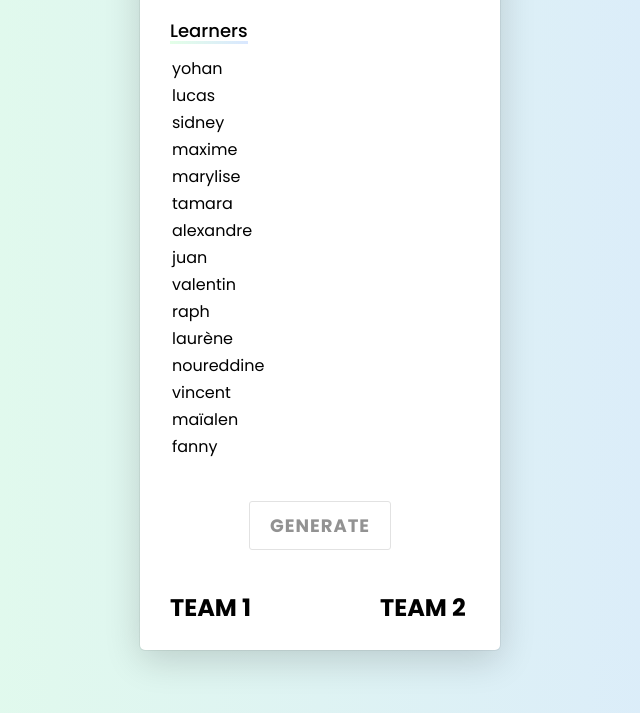
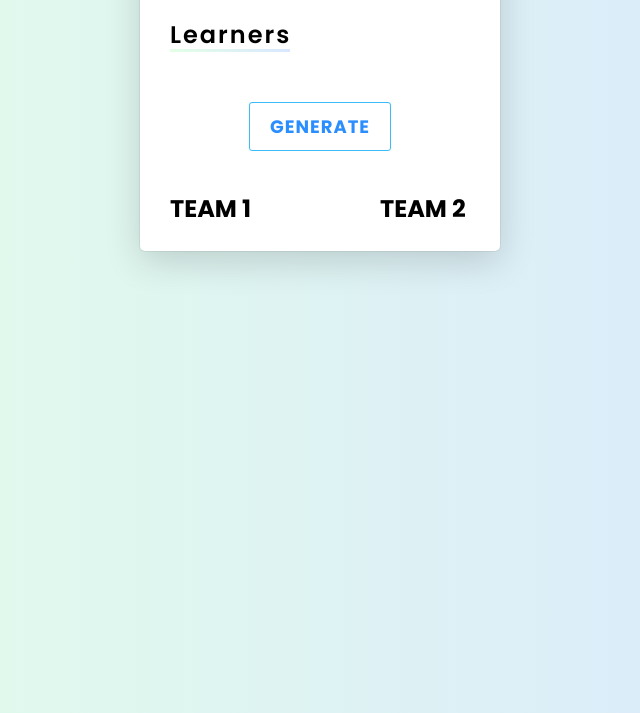
Before and after one commit to Lucas-knut/TEAMGEN, a plain HTML site: page index.html in a window 1280 px wide. Shown: the part 87-800 px from the top of the page, without its empty margins (320-960 px from the left). Drawn offline with Linux system fonts and the light colour scheme.

Commit message:
change btn color, add leaners list and accordion in progress

```diff
--- a/index.html
+++ b/index.html
@@ -11,8 +11,15 @@
     <main>
         <div class="container">
         <h1><img src="./image/logo_teamgen.svg" width="300px" alt=""></h1>
-        <p>Learners</p>
-        <table id="basetab"></table>
+        <div class="accordion">
+            <div>
+                <input type="checkbox" name="accordion" id="learners" class="accordion__input">
+                <label for="learners" class="accordion__label">Learners</label>
+                <div class="accordion__content">
+                    <table id="basetab"></table>
+                </div>
+            </div>
+        </div>
         <div class="btn">
         <input type="submit" value="GENERATE" id="btn">
         </div>
--- a/style.css
+++ b/style.css
@@ -39,11 +39,49 @@ h1::before {
     background: linear-gradient(90deg, #e3ffe7 0%, #d9e7ff 100%);
 }
 
-p {
+label {
+    font-size: 24px;
+    font-weight: 600;
+    letter-spacing: 2px;
+}
+
+label::before {
+    content: '';
+    position: absolute;
+    left: 0;
+    bottom: 0;
+    height: 3px;
+    width: 120px;
+    background: linear-gradient(90deg, #e3ffe7 0%, #d9e7ff 100%);
+}
+
+.accordion {
     position: relative;
-    font-size: 18px;
-    font-weight: 500;
     margin-bottom: 10px;
+    overflow: hidden;
+}
+
+.accordion__label {
+    display: block;
+    cursor: pointer;
+    position: relative;
+    transition: background 0.1s;
+}
+
+.accordion__label:hover {
+    background: rgba(0, 0, 0, 0.1);
+}
+
+.accordion__content {
+    display: none;
+}
+
+.accordion__input {
+    display: none;
+}
+/*  */
+.accordion__input:checked ~ .accordion__content {
+    display: block;
 }
 
 p::before {
@@ -69,9 +107,10 @@ input {
     padding: 10px 20px;
     border: none;
     border-radius: 3px;
-    border: 1px solid #e2e2e2;
-    color: #929292;
+    border: 1px solid #3abcf8;
+    color: #2b8eff;
     background-color: #fff;
+    cursor: pointer;
 }
 
 input:hover {
```
